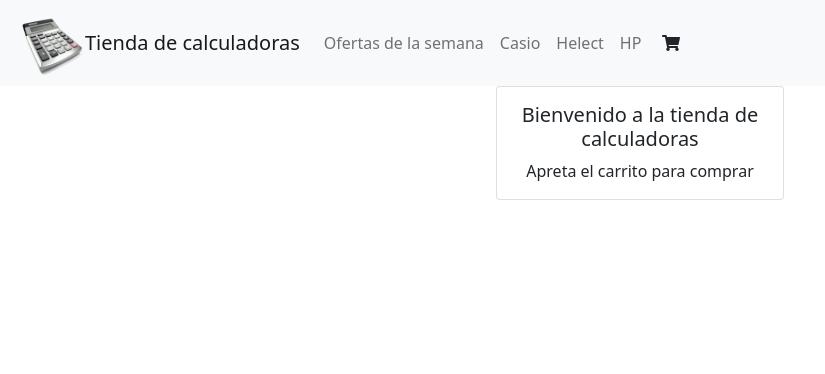
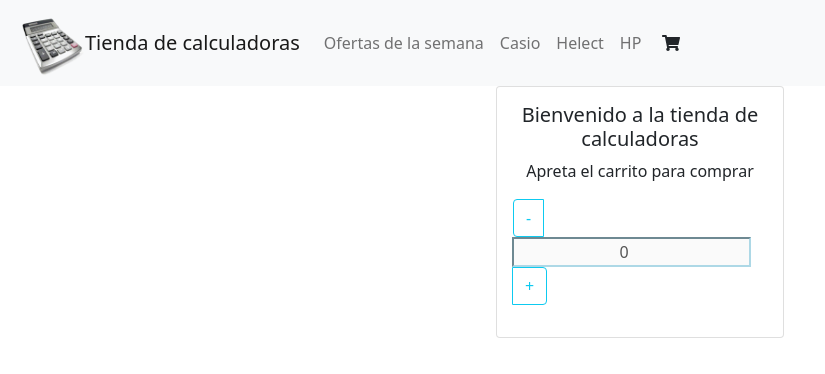
Before and after one commit to LeoBrasileo/Tienda-de-calculadoras-Braginski, a React (Create React App) app: page / in a window 1280 px wide. Shown: the top 374 px of the page, without its empty margins (0-825 px from the left). Built offline with nearby package versions, Linux system fonts and the light colour scheme.

Commit message:
Contador de Items

```diff
--- /dev/null
+++ b/src/Components/ItemCount/ItemCount.css
@@ -0,0 +1,4 @@
+.item-counter {
+    border-color: lightblue;
+    text-align: center;
+}
--- /dev/null
+++ b/src/Components/ItemCount/ItemCount.js
@@ -0,0 +1,13 @@
+import React, { useState } from 'react';
+import "./ItemCount.css"
+
+export function ItemCount (props) {
+    const [count,setCount] = useState(0);
+    return(
+        <div className="input-group mb-3">
+          <button className="btn btn-outline-info" type="button" onClick={() => count != 0 ? setCount(count - 1) : alert("No se pueden tener items negativos")}>-</button>
+          <input disabled type="number" className="item-counter" value={count} aria-label="Itmes count"/>
+          <button className="btn btn-outline-info" type="button" onClick={() => (props.stock != count) ? setCount(count + 1) : alert("No hay mas stock")}>+</button>
+        </div>
+    )
+}
--- a/src/Components/ItemListContainer/ItemListContainer.js
+++ b/src/Components/ItemListContainer/ItemListContainer.js
@@ -1,5 +1,6 @@
 import React from 'react'
 import './ItemListContainer.css'
+import { ItemCount } from '../ItemCount/ItemCount.js';
 
 export function ItemListContainer (props){
     return(
@@ -7,6 +8,7 @@ export function ItemListContainer (props){
             <div className="card-body">
                 <h5 className="card-tittle">{props.tittle}</h5>
                 <p className="card-text">{props.message}</p>
+                <ItemCount stock="5"></ItemCount>
             </div>
         </div>
     )
```
Also changed, not shown: 1 other file (tests, documents, lock files or other folders).
